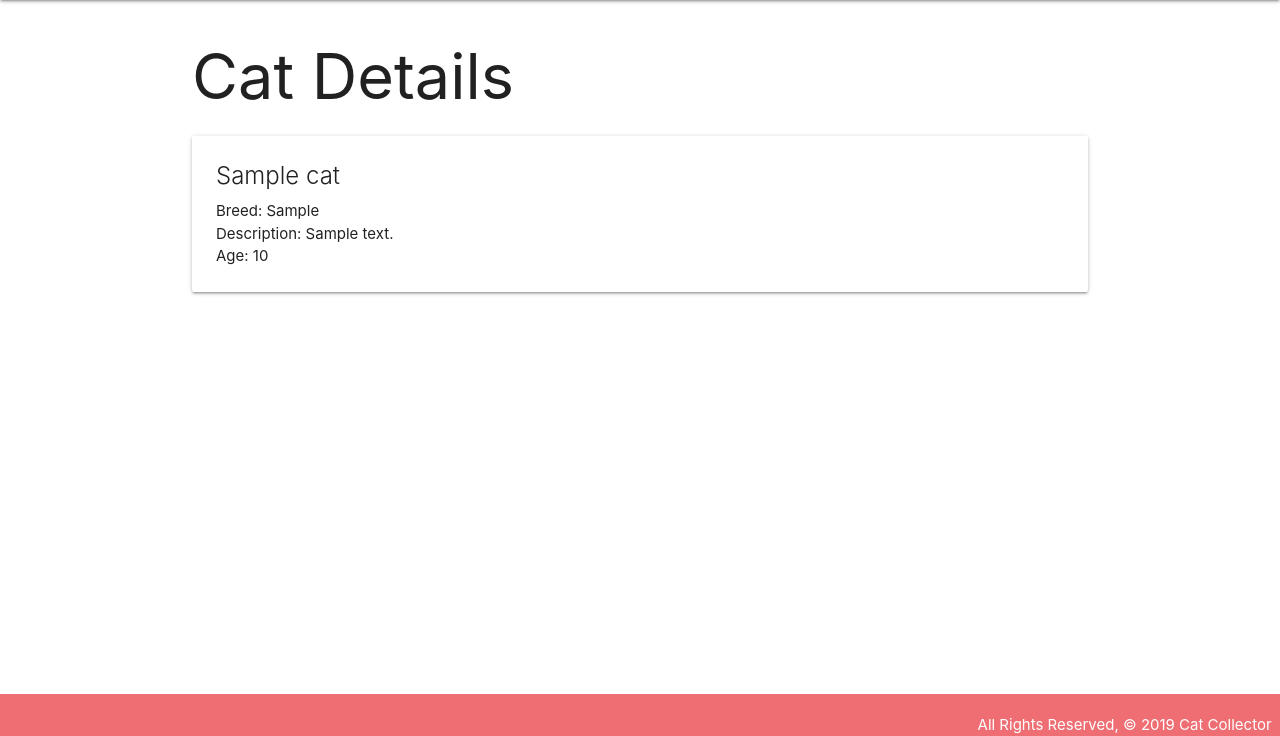
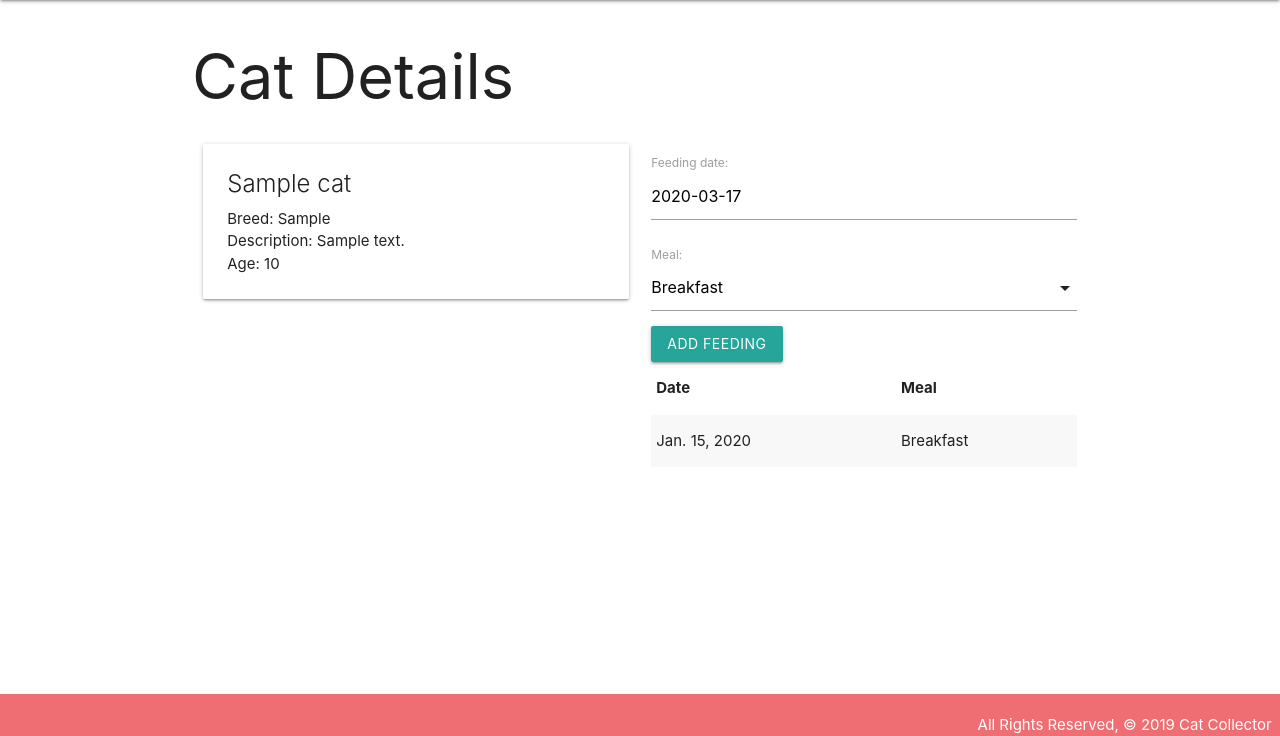
Before and after one commit to JSinkler713/cats, a Django app: page /cats/1/ in a window 1280 px wide. Shown: the part 64-800 px from the top of the page. Run offline with Django 3.2, Linux system fonts and the light colour scheme; tables that the repository leaves empty hold one stand-in row (values such as "Sample post").

Commit message:
updates code to this point in the lesson notes: https://git.generalassemb.ly/SF-SEI-8/django-models-one-to-many/blob/master/README.md#add-another-path-to-urlspy

```diff
--- a/catcollector/main_app/admin.py
+++ b/catcollector/main_app/admin.py
@@ -1,6 +1,7 @@
 from django.contrib import admin
 # import models that I want to use as the admin
-from .models import Cat
+from .models import Cat, Feeding
 
 # Register your models here.
 admin.site.register(Cat)
+admin.site.register(Feeding)
--- a/catcollector/main_app/forms.py
+++ b/catcollector/main_app/forms.py
@@ -1,8 +1,13 @@
 from django import forms
-from .models import Cat
+from .models import Cat, Feeding
 
 class CatForm(forms.ModelForm):
-
     class Meta:
         model = Cat
         fields = ('name', 'breed', 'description', 'age')
+
+
+class FeedingForm(forms.ModelForm):
+    class Meta:
+        model = Feeding
+        fields = ['date', 'meal']
--- a/catcollector/main_app/models.py
+++ b/catcollector/main_app/models.py
@@ -27,7 +27,7 @@ class Cat(models.Model):
 class Feeding(models.Model):
     # fields include a Date type column
     # and a Character (string) type column
-    date = models.DateField()
+    date = models.DateField('feeding date')
     meal = models.CharField(
         max_length=1,
         # add the 'choices' field option (built into Django)
--- a/catcollector/main_app/templates/base.html
+++ b/catcollector/main_app/templates/base.html
@@ -9,6 +9,7 @@
   <title>Cat Collector</title>
   <link rel="stylesheet" href="https://cdnjs.cloudflare.com/ajax/libs/materialize/1.0.0/css/materialize.min.css">
   <link rel="stylesheet" type="text/css" href="{% static 'css/style.css' %}">
+  <script src="https://cdnjs.cloudflare.com/ajax/libs/materialize/1.0.0/js/materialize.min.js"></script>
 </head>
 <body>
   <header class="navbar-fixed">
--- a/catcollector/main_app/templates/cats/detail.html
+++ b/catcollector/main_app/templates/cats/detail.html
@@ -3,6 +3,8 @@
 
 <h1>Cat Details</h1>
 
+<div class="row">
+  <div class="col s6">
     <div class="card">
       <div class="card-content">
         <span class="card-title">{{ cat.name }}</span>
@@ -15,5 +17,47 @@
         {% endif %}
       </div>
     </div>
+  </div>
+  <div class="col s6">
 
+    <form method="POST">
+      {% csrf_token %}
+      {{ feeding_form.as_p }}
+      <input type="submit" class="btn" value="Add Feeding">
+    </form>
+
+    <table class="striped">
+      <thead>
+        <tr><th>Date</th><th>Meal</th></tr>
+      </thead>
+      <tbody>
+      {% comment %}
+        `cat.feeding_set` is our ticket to gettting all feedings
+        that are associated with this particular cat
+      {% endcomment %}
+        {% for feeding in cat.feeding_set.all %}
+          <tr>
+            <td>{{feeding.date}}</td>
+            <td>{{feeding.get_meal_display}}</td>
+          </tr>
+        {% endfor %}
+      </tbody>
+    </table>
+  </div>
+</div>
+
+<script>
+  // Initializes a new datepicker from materialize
+  let dateEl = document.getElementById('id_date');
+  M.Datepicker.init(dateEl, {
+    format: 'yyyy-mm-dd',
+    defaultDate: new Date(),
+    setDefaultDate: true,
+    autoClose: true
+  });
+
+  // Initializes a new select field from materialize
+  let selectEl = document.getElementById('id_meal');
+  M.FormSelect.init(selectEl);
+</script>
 {% endblock %}
--- a/catcollector/main_app/views.py
+++ b/catcollector/main_app/views.py
@@ -1,7 +1,7 @@
 from django.shortcuts import render, redirect
 # this allows us to interact with out Cat model in view functions
 from .models import Cat
-from .forms import CatForm
+from .forms import CatForm, FeedingForm
 
 # Create your views here.
 def home(request):
@@ -14,14 +14,17 @@ def cats_index(request):
     cats = Cat.objects.all()
     return render(request, 'cats/index.html', { 'cats': cats })
 
-
 # adds a view function for showing a single cat's data
 def cats_detail(request, cat_id):
     # retrieve a cat from the DB using the ID
     cat_data = Cat.objects.get(id=cat_id)
+    # instantiate a new FeedingForm to be rendered in the template
+    feeding_form = FeedingForm()
     # return the detail template with the data for a signle cat
-    return render(request, 'cats/detail.html', { 'cat': cat_data })
-
+    return render(request, 'cats/detail.html', {
+        'cat': cat_data,
+        'feeding_form': feeding_form
+    })
 
 # When creating something in the database we need a combined view function like this one
 # We call it combined because it handles both POST (or DELETE or PUT) and GET requests
```
Also changed, not shown: catcollector/main_app/migrations/0002_feeding.py (added). Lines whose indentation alone changed are shown as unchanged.
